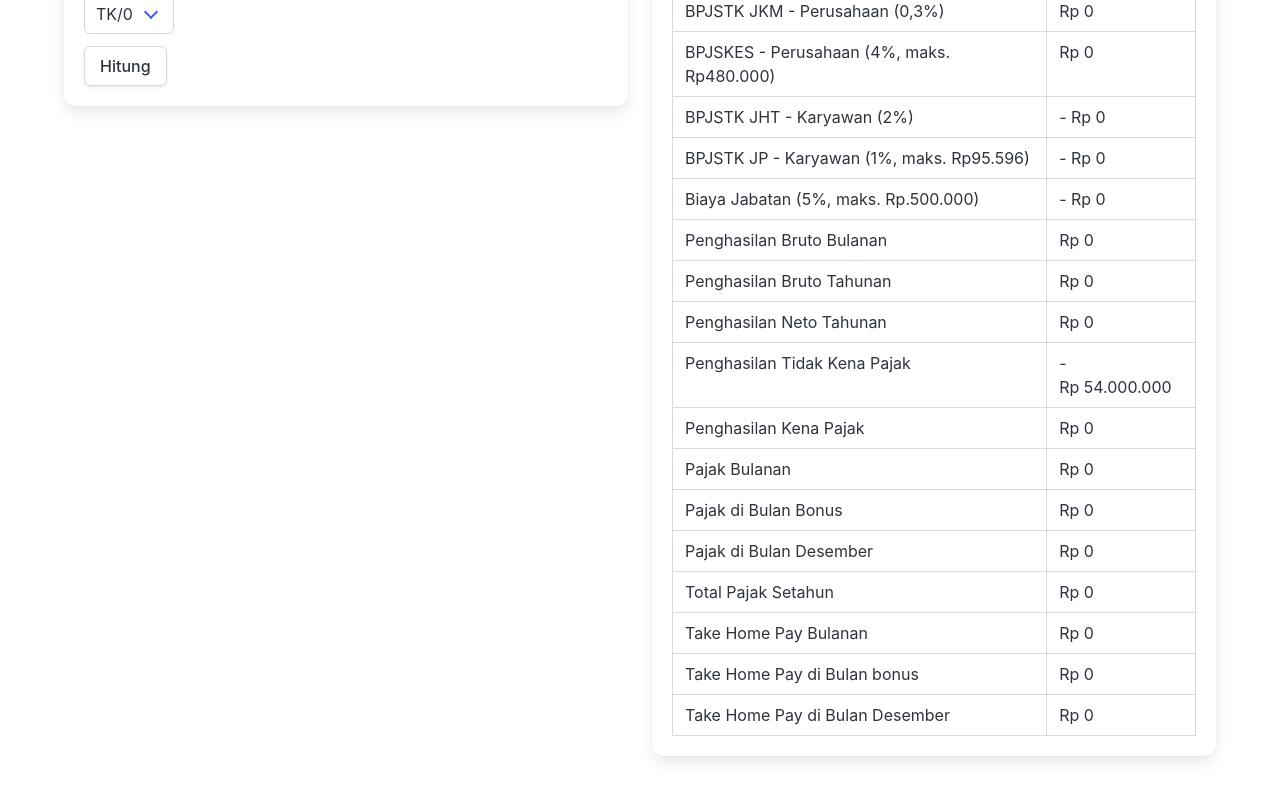
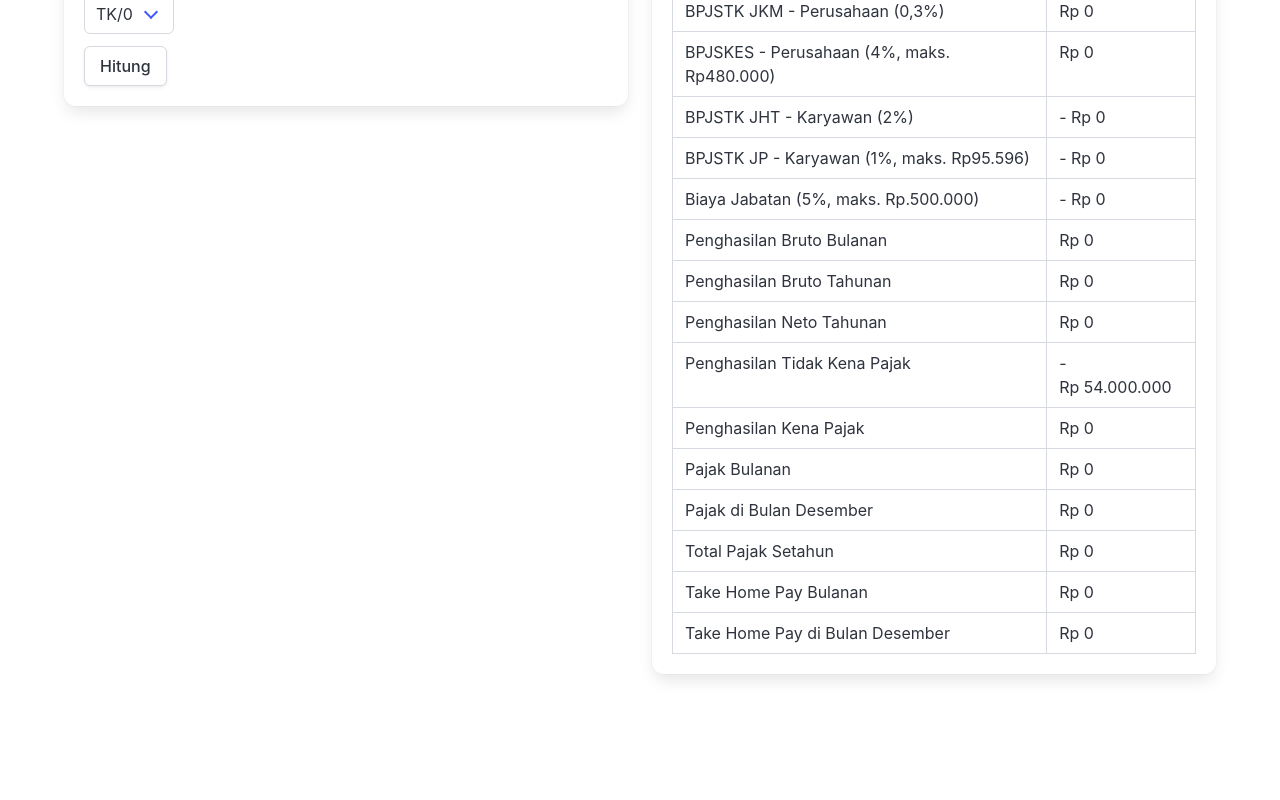
Before and after one commit to zasdaym/pph21, a SvelteKit app: page / in a window 1280 px wide. Shown: the part 374-1174 px from the top of the page. After the commit the page ends 1096 px from the top, so only its background shows below. Built offline with nearby package versions, Linux system fonts and the light colour scheme; no server answers.

Commit message:
Remove detailed information for bonus month
Bonus can be given not just in a single month. Remove it from the
calculation table to avoid misunderstanding.

```diff
--- a/src/lib/tax.ts
+++ b/src/lib/tax.ts
@@ -9,11 +9,9 @@ type CalculateTaxResult = {
   nonTaxableIncome: number;
   taxableIncome: number;
   regularMonthTax: number;
-  bonusMonthTax: number;
   decemberMonthTax: number;
   totalTax: number;
   regularMonthTakeHomePay: number;
-  bonusMonthTakeHomePay: number;
   decemberTakeHomePay: number;
 };
 
@@ -87,11 +85,9 @@ export function calculateTax(
     nonTaxableIncome,
     taxableIncome,
     regularMonthTax,
-    bonusMonthTax,
     decemberMonthTax,
     totalTax,
     regularMonthTakeHomePay,
-    bonusMonthTakeHomePay,
     decemberTakeHomePay,
   };
 }
--- a/src/routes/+page.svelte
+++ b/src/routes/+page.svelte
@@ -179,10 +179,6 @@
                             <td>{formatIdr(result.regularMonthTax)}</td>
                         </tr>
                         <tr>
-                            <td>Pajak di Bulan Bonus</td>
-                            <td>{formatIdr(result.bonusMonthTax)}</td>
-                        </tr>
-                        <tr>
                             <td>Pajak di Bulan Desember</td>
                             <td>{formatIdr(result.decemberMonthTax)}</td>
                         </tr>
@@ -195,10 +191,6 @@
                             <td>{formatIdr(result.regularMonthTakeHomePay)}</td>
                         </tr>
                         <tr>
-                            <td>Take Home Pay di Bulan bonus</td>
-                            <td>{formatIdr(result.bonusMonthTakeHomePay)}</td>
-                        </tr>
-                        <tr>
                             <td>Take Home Pay di Bulan Desember</td>
                             <td>{formatIdr(result.decemberTakeHomePay)}</td>
                         </tr>
```
